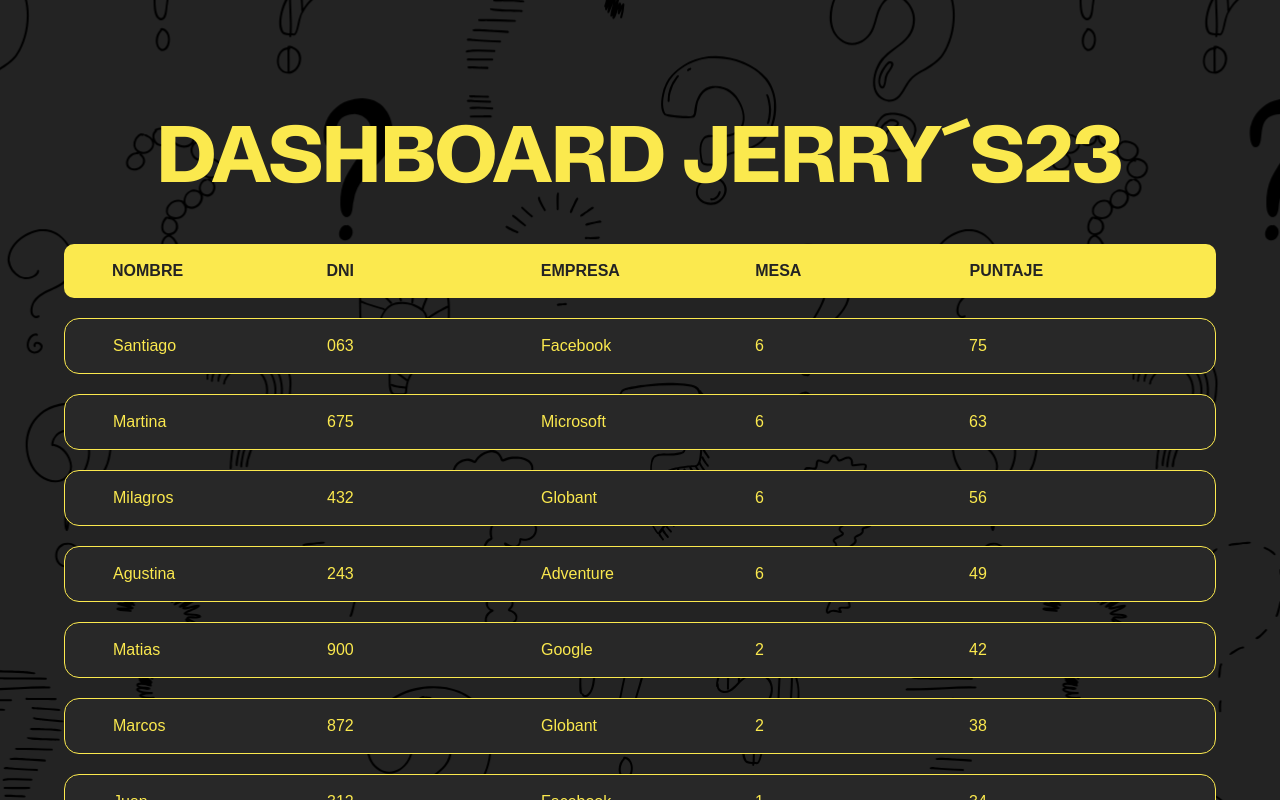
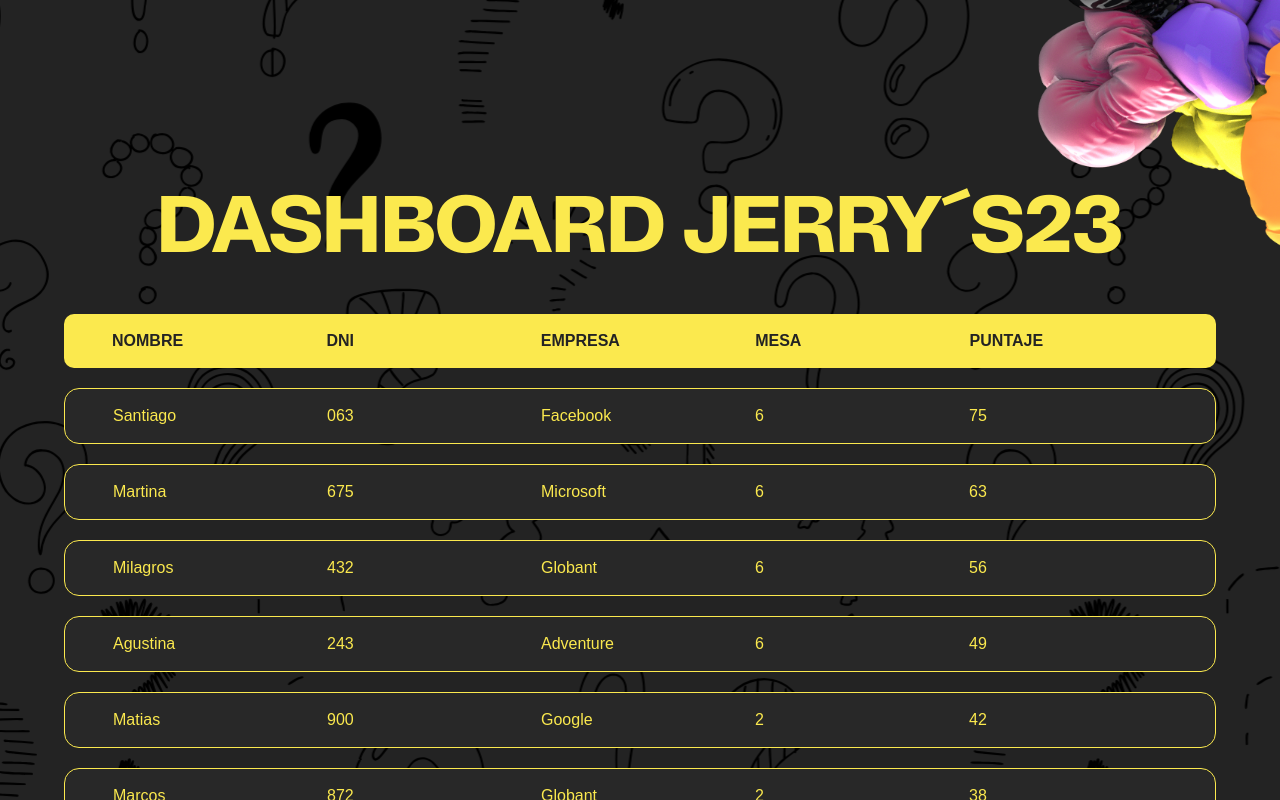
Before and after one commit to GonzaBordes/jerry-awards, a React (Vite) app: page /board in a window 1280 px wide. Shown: the top 800 px of the page. Built offline with nearby package versions, Linux system fonts and the light colour scheme; a web font is replaced by a local one.

Commit message:
Ajustes de diseño 2

```diff
--- a/src/views/Board.css
+++ b/src/views/Board.css
@@ -22,6 +22,16 @@
     align-items: flex-end;
 }
 
+img.globosSuperiores{
+    width: 250px;
+    height: 300px;
+    margin-left: auto;
+    transform: rotateX(180deg) rotateY(180deg);
+    margin-bottom: -15%;
+    position: relative;
+    margin-top: -3%;
+}
+
 img.imgGlobos {
     width: 250px;
     height: 300px;
--- a/src/views/Board.jsx
+++ b/src/views/Board.jsx
@@ -20,6 +20,7 @@ const Board = () => {
 
   return (
     <div className='bg-black text-yellow board'>
+      <img src={ImgGlobos} alt="" className='globosSuperiores'/>
       <div className='p-[4em]'>
         <TitleDashboard />
         <ItemList data={data} />
```
